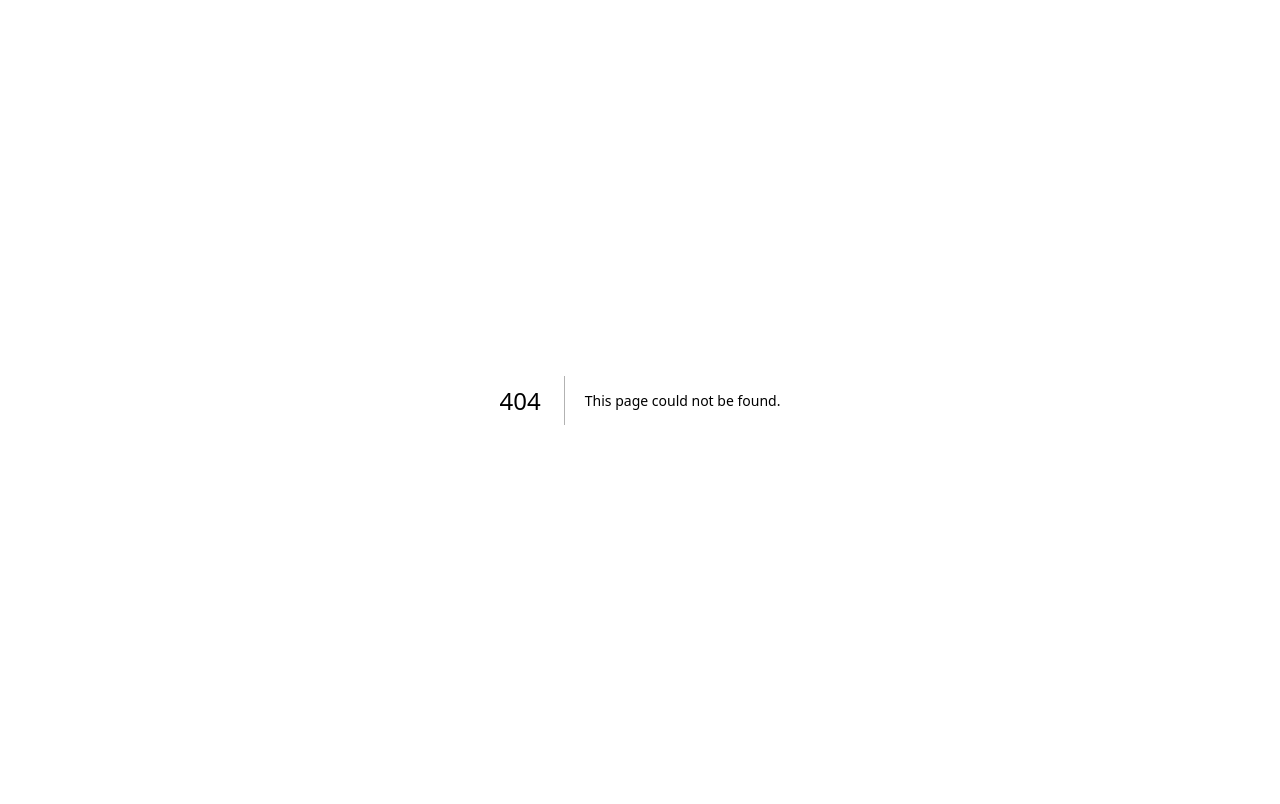
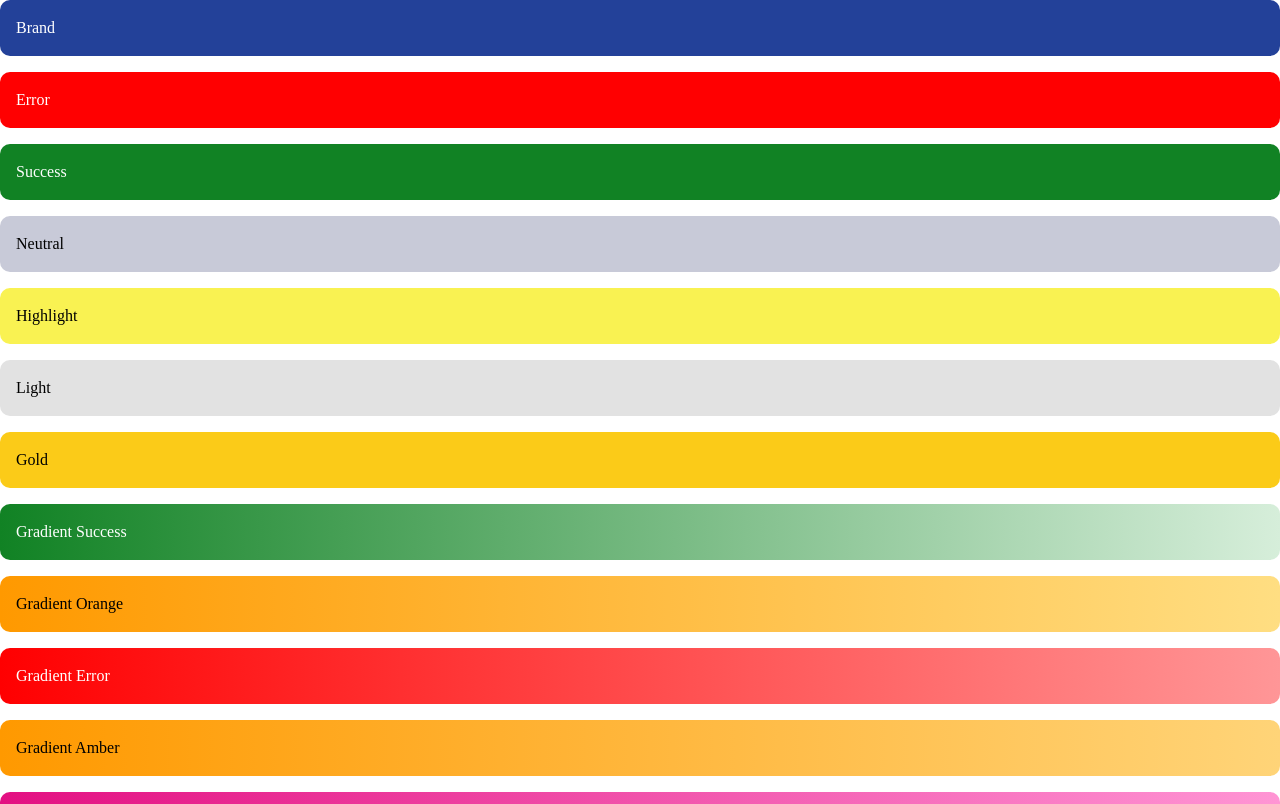
Before and after one commit to mohamedahmedelmahalawy/buy2, a Next.js app: page /colors in a window 1280 px wide. Before the commit this address had no page. Shown: the top 804 px of the page. Built offline with nearby package versions, Linux system fonts and the light colour scheme.

Commit message:
shadow added

```diff
--- /dev/null
+++ b/app/(routes)/(see)/colors/page.tsx
@@ -0,0 +1,66 @@
+export default function page() {
+  return (
+    <div>
+      <div className="space-y-4">
+        {/* Solid Colors */}
+        <div className="bg-brand text-brand-foreground p-4 rounded-lg">
+          Brand
+        </div>
+
+        <div className="bg-error text-error-foreground p-4 rounded-lg">
+          Error
+        </div>
+
+        <div className="bg-success text-success-foreground p-4 rounded-lg">
+          Success
+        </div>
+
+        <div className="bg-neutral text-neutral-foreground p-4 rounded-lg">
+          Neutral
+        </div>
+
+        <div className="bg-highlight text-highlight-foreground p-4 rounded-lg">
+          Highlight
+        </div>
+
+        <div className="bg-light text-light-foreground p-4 rounded-lg">
+          Light
+        </div>
+
+        <div className="bg-gold text-gold-foreground p-4 rounded-lg">Gold</div>
+
+        {/* Gradients */}
+        <div className="bg-gradient-success text-white p-4 rounded-lg">
+          Gradient Success
+        </div>
+
+        <div className="bg-gradient-orange text-black p-4 rounded-lg">
+          Gradient Orange
+        </div>
+
+        <div className="bg-gradient-error text-white p-4 rounded-lg">
+          Gradient Error
+        </div>
+
+        <div className="bg-gradient-amber text-black p-4 rounded-lg">
+          Gradient Amber
+        </div>
+
+        <div className="bg-gradient-pink text-white p-4 rounded-lg">
+          Gradient Pink
+        </div>
+
+        <div className="bg-gradient-gray text-white p-4 rounded-lg">
+          Gradient Gray
+        </div>
+
+        <div className="bg-gradient-blue text-white p-4 rounded-lg">
+          Gradient Blue
+        </div>
+        <div className="text-foreground p-4 rounded-lg shadow-card">
+          Shadow Card
+        </div>
+      </div>
+    </div>
+  );
+}
--- a/app/globals.css
+++ b/app/globals.css
@@ -10,6 +10,7 @@
   --font-sans: var(--font-sans);
   --font-mono: var(--font-geist-mono);
   --font-heading: var(--font-sans);
+
   --color-sidebar-ring: var(--sidebar-ring);
   --color-sidebar-border: var(--sidebar-border);
   --color-sidebar-accent-foreground: var(--sidebar-accent-foreground);
@@ -18,11 +19,13 @@
   --color-sidebar-primary: var(--sidebar-primary);
   --color-sidebar-foreground: var(--sidebar-foreground);
   --color-sidebar: var(--sidebar);
+
+  --color-chart-1: var(--chart-1);
+  --color-chart-2: var(--chart-2);
+  --color-chart-3: var(--chart-3);
+  --color-chart-4: var(--chart-4);
   --color-chart-5: var(--chart-5);
-  --color-chart-4: var(--chart-4);
-  --color-chart-3: var(--chart-3);
-  --color-chart-2: var(--chart-2);
-  --color-chart-1: var(--chart-1);
+
   --color-ring: var(--ring);
   --color-input: var(--input);
   --color-border: var(--border);
@@ -39,6 +42,7 @@
   --color-popover: var(--popover);
   --color-card-foreground: var(--card-foreground);
   --color-card: var(--card);
+
   --radius-sm: calc(var(--radius) * 0.6);
   --radius-md: calc(var(--radius) * 0.8);
   --radius-lg: var(--radius);
@@ -46,6 +50,40 @@
   --radius-2xl: calc(var(--radius) * 1.8);
   --radius-3xl: calc(var(--radius) * 2.2);
   --radius-4xl: calc(var(--radius) * 2.6);
+
+  /* Custom colors */
+  --color-brand: var(--brand);
+  --color-brand-foreground: var(--brand-foreground);
+
+  --color-error: var(--error);
+  --color-error-foreground: var(--error-foreground);
+
+  --color-success: var(--success);
+  --color-success-foreground: var(--success-foreground);
+
+  --color-neutral: var(--neutral);
+  --color-neutral-foreground: var(--neutral-foreground);
+
+  --color-highlight: var(--highlight);
+  --color-highlight-foreground: var(--highlight-foreground);
+
+  --color-light: var(--light);
+  --color-light-foreground: var(--light-foreground);
+
+  --color-gold: var(--gold);
+  --color-gold-foreground: var(--gold-foreground);
+
+  /* Custom gradients */
+  --background-image-gradient-success: var(--gradient-success);
+  --background-image-gradient-orange: var(--gradient-orange);
+  --background-image-gradient-error: var(--gradient-error);
+  --background-image-gradient-amber: var(--gradient-amber);
+  --background-image-gradient-pink: var(--gradient-pink);
+  --background-image-gradient-gray: var(--gradient-gray);
+  --background-image-gradient-blue: var(--gradient-blue);
+
+  /* Custom shadows */
+  --shadow-card: 0 1px 2px 0 rgb(0 0 0 / 25%);
 }
 
 :root {
@@ -67,12 +105,15 @@
   --border: oklch(0.922 0 0);
   --input: oklch(0.922 0 0);
   --ring: oklch(0.708 0 0);
+
   --chart-1: oklch(0.87 0 0);
   --chart-2: oklch(0.556 0 0);
   --chart-3: oklch(0.439 0 0);
   --chart-4: oklch(0.371 0 0);
   --chart-5: oklch(0.269 0 0);
+
   --radius: 0.625rem;
+
   --sidebar: oklch(0.985 0 0);
   --sidebar-foreground: oklch(0.145 0 0);
   --sidebar-primary: oklch(0.205 0 0);
@@ -81,6 +122,32 @@
   --sidebar-accent-foreground: oklch(0.205 0 0);
   --sidebar-border: oklch(0.922 0 0);
   --sidebar-ring: oklch(0.708 0 0);
+
+  /* Custom colors */
+  --brand: #234199;
+  --error: #ff0001;
+  --success: #118224;
+  --neutral: #c8cad8;
+  --highlight: #f9f252;
+  --light: #e2e2e2;
+  --gold: #fbcb18;
+
+  --brand-foreground: #ffffff;
+  --error-foreground: #ffffff;
+  --success-foreground: #ffffff;
+  --neutral-foreground: #000000;
+  --highlight-foreground: #000000;
+  --light-foreground: #000000;
+  --gold-foreground: #000000;
+
+  /* Custom gradients */
+  --gradient-success: linear-gradient(90deg, #118224 0%, #d6eeda 100%);
+  --gradient-orange: linear-gradient(90deg, #ff9900 0%, #ffde82 100%);
+  --gradient-error: linear-gradient(90deg, #ff0001 0%, #ff9697 100%);
+  --gradient-amber: linear-gradient(90deg, #ff9900 0%, #ffd478 100%);
+  --gradient-pink: linear-gradient(90deg, #e31082 0%, #ff95d4 100%);
+  --gradient-gray: linear-gradient(90deg, #525252 0%, #b8b8b8 100%);
+  --gradient-blue: linear-gradient(90deg, #0247d0 0%, #8da9fb 100%);
 }
 
 .dark {
@@ -102,11 +169,13 @@
   --border: oklch(1 0 0 / 10%);
   --input: oklch(1 0 0 / 15%);
   --ring: oklch(0.556 0 0);
+
   --chart-1: oklch(0.87 0 0);
   --chart-2: oklch(0.556 0 0);
   --chart-3: oklch(0.439 0 0);
   --chart-4: oklch(0.371 0 0);
   --chart-5: oklch(0.269 0 0);
+
   --sidebar: oklch(0.205 0 0);
   --sidebar-foreground: oklch(0.985 0 0);
   --sidebar-primary: oklch(0.488 0.243 264.376);
@@ -121,9 +190,11 @@
   * {
     @apply border-border outline-ring/50;
   }
+
   body {
     @apply bg-background text-foreground;
   }
+
   html {
     @apply font-sans;
   }
```
